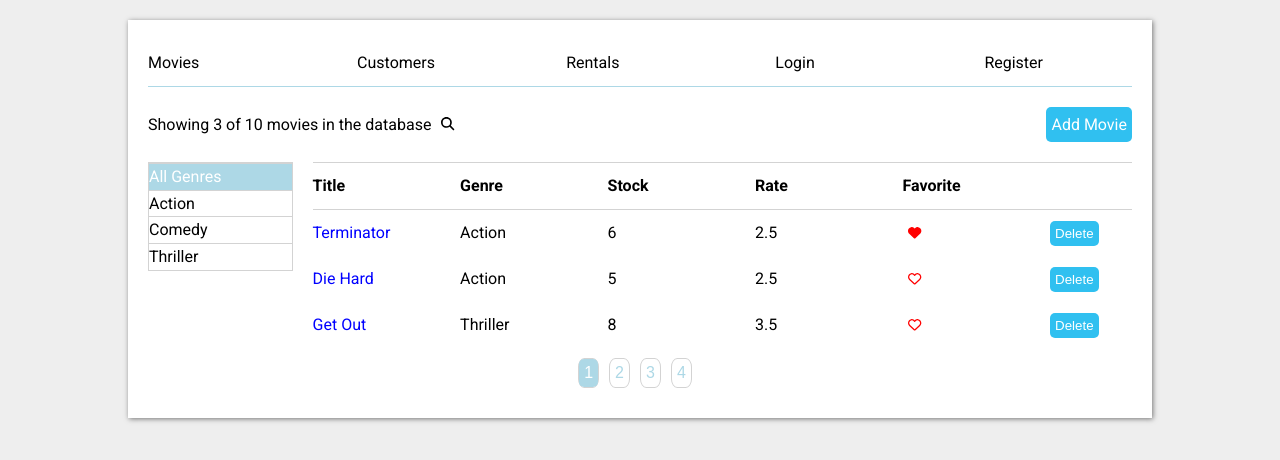
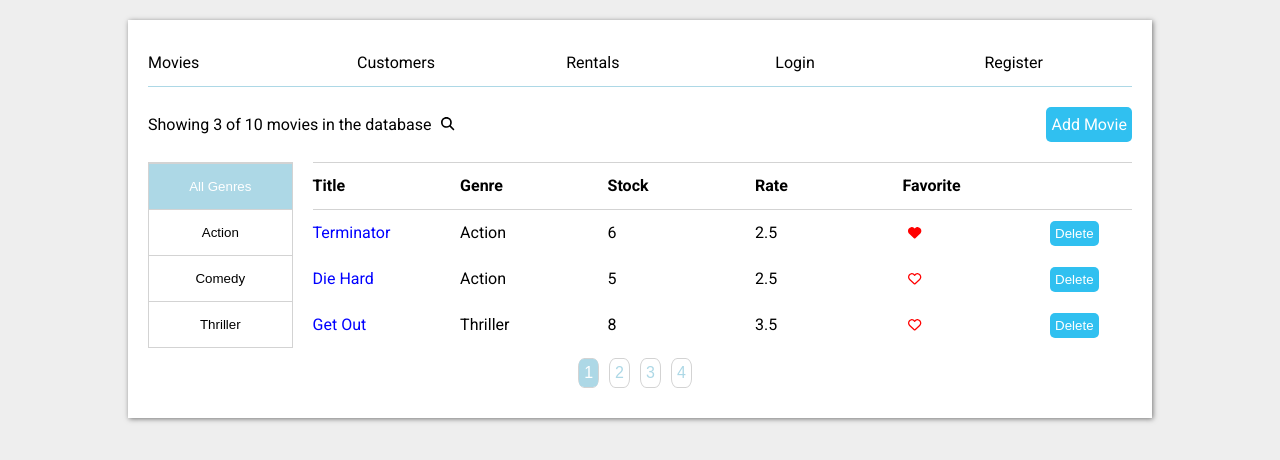
Before and after one commit to richa-verma1001/movies, a React (Create React App) app: page /movies in a window 1280 px wide. Shown: the top 460 px of the page. Built offline with nearby package versions, Linux system fonts and the light colour scheme.

Commit message:
fix: replaced <a> with button

```diff
--- a/src/App.js
+++ b/src/App.js
@@ -1,5 +1,4 @@
 import React from 'react'
-import MoviesContainer from './components/MoviesContainer'
 import NavBar from './components/NavBar'
 import { Outlet } from 'react-router'
 
--- a/src/components/common/Navigation.jsx
+++ b/src/components/common/Navigation.jsx
@@ -1,4 +1,4 @@
-import React, { Component } from 'react'
+import React from 'react'
 import PropTypes from 'prop-types'
 
 
@@ -8,21 +8,20 @@ const Navigation = (props) => {
   let hasActive = false;
   const navElems = items.map((item) => {
     let active = '';
-    if (item._id == selected) {
+    if (item._id === selected) {
       active = 'active';
       hasActive = true;
     }
     return <li key={item._id}>
-      <a href="#" className={active} onClick={() => onGenreClick(item._id)}>{item.name}</a>
+      <button className={active} onClick={() => onGenreClick(item._id)}>{item.name}</button>
     </li>
   })
 
   return (
     <ul>
-      <li><a
-        href="#"
+      <li><button
         className={hasActive ? '' : 'active'}
-        onClick={() => onGenreClick('')}>All Genres</a></li>
+        onClick={() => onGenreClick('')}>All Genres</button></li>
       {navElems}
     </ul >
   )
--- a/src/index.css
+++ b/src/index.css
@@ -67,7 +67,20 @@ a {
   color: blue;
 }
 
-.sideNav a.active, .sideNav a:hover {
+/* .sideNav a.active, .sideNav a:hover {
+  background-color: lightblue;
+  color: white
+} */
+
+.sideNav button {
+  border-radius: 0%;
+  border: 0px;
+  width: 100%;
+  background-color: white;
+  color: black;
+  padding: 15px;
+}
+.sideNav button.active, .sideNav button:hover {
   background-color: lightblue;
   color: white
 }
```
